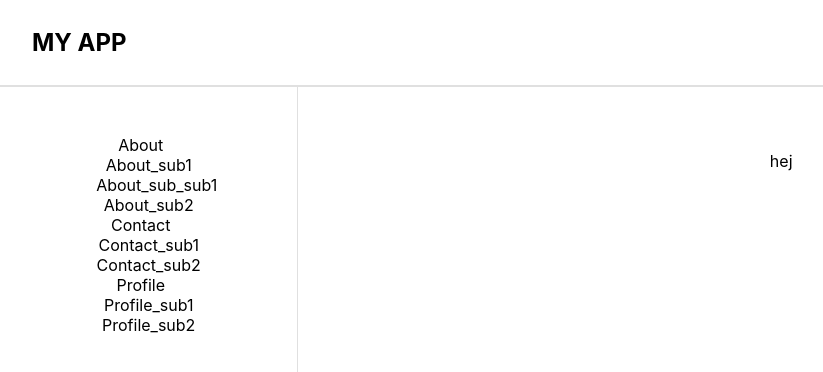
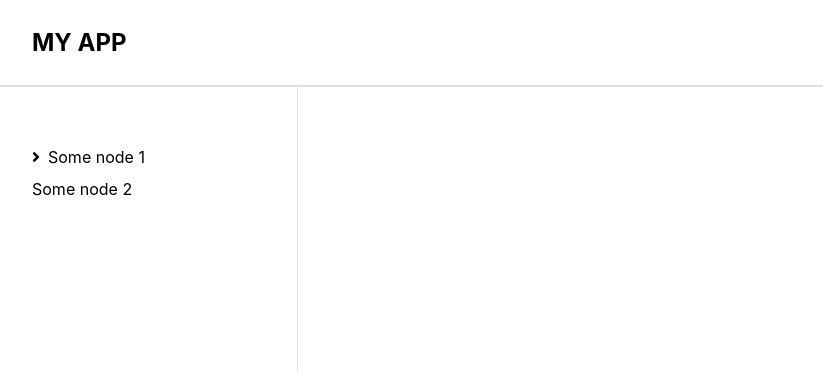
Before and after one commit to karinlj/skf-assignment, a React (Create React App) app: page / in a window 1280 px wide. Shown: the top 372 px of the page, without its empty margins (16-839 px from the left). Built offline with nearby package versions, Linux system fonts and the light colour scheme; data requests are answered from the project's data file.

Commit message:
link styling, content output and api fetching

```diff
--- a/package.json
+++ b/package.json
@@ -17,7 +17,7 @@
     "build": "react-scripts build",
     "test": "react-scripts test",
     "eject": "react-scripts eject",
-    "server": "json-server --watch data/db.json --port 9000"
+    "server": "json-server --watch src/data/treeData.json --port 9000"
   },
   "eslintConfig": {
     "extends": [
--- a/public/index.html
+++ b/public/index.html
@@ -19,6 +19,10 @@
       work correctly both with client-side routing and a non-root public URL.
       Learn how to configure a non-root public URL by running `npm run build`.
     -->
+    <link
+    href= 'https://use.fontawesome.com/releases/v5.5.0/css/all.css'
+    rel="stylesheet"
+  /></link>
     <title>SKF Home Assignment</title>
   </head>
   <body>
--- a/src/components/MainContent.js
+++ b/src/components/MainContent.js
@@ -1,36 +1,63 @@
 import { useState, useEffect } from "react";
+//import TreeData from "../data/treeData.json";
 
 const MainContent = () => {
-  // const [current, setCurrent] = useState(0);
+  const [treeData, setTreeData] = useState(null);
+  const [current, setCurrent] = useState("");
+  const [oldSelected, setOldSelected] = useState("");
+  const [isLoading, setIsLoading] = useState(true);
+  const [error, setError] = useState(null);
 
-  const data = [
-    {
-      name: "About",
-      children: [
-        { name: "About_sub1", children: [{ name: "About_sub_sub1" }] },
-        { name: "About_sub2" },
-      ],
-    },
-    {
-      name: "Contact",
-      children: [{ name: "Contact_sub1" }, { name: "Contact_sub2" }],
-    },
-    {
-      name: "Profile",
-      children: [{ name: "Profile_sub1" }, { name: "Profile_sub2" }],
-    },
-  ];
-  const openLink = (e) => {
+  const treeDataUrl = "http://localhost:9000/data/";
+
+  const getData = async (url) => {
+    try {
+      //fetch() returns promise
+      const result = await fetch(url);
+      //result men status ej ok
+      if (!result.ok) {
+        // console.log("result:", result);
+        throw Error("Fetch data error: " + result.statusText);
+      }
+      //result.json(); returns promise
+      const data = await result.json();
+      return data;
+      //inget result ex hittar ej url
+    } catch (err) {
+      console.log("error:", err);
+    }
+  };
+  useEffect(() => {
+    const getTreeData = async () => {
+      const dataFromServer = await getData(treeDataUrl);
+      console.log("dataFromServer", dataFromServer);
+      console.log("treeDataUrl:", treeDataUrl);
+      //setting Gui state
+      setTreeData(dataFromServer);
+      setIsLoading(false);
+      if (dataFromServer) {
+        setError(null);
+      } else {
+        setError("Ooops!! Could not fetch data...");
+      }
+    };
+    getTreeData();
+  }, []);
+
+  const openLink = (e, name) => {
     e.currentTarget.classList.toggle("open");
-    e.stopPropagation();
+    console.log("openNode", name);
+    setCurrent(name);
   };
 
-  const openNode = () => {
-    console.log("openNode");
-  };
-
-  const displayName = (name) => {
+  const displayName = (e, name) => {
+    if (oldSelected) {
+      oldSelected.classList.remove("selected");
+    }
     console.log("displayName", name);
+    setCurrent(name);
+    e.currentTarget.classList.add("selected");
+    setOldSelected(e.currentTarget);
   };
 
   const buildNode = (item) => {
@@ -38,8 +65,15 @@ const MainContent = () => {
     if (item.children) {
       return (
         <div className="node">
-          <span onClick={(e) => openLink(e)}>{item.name}</span>
-          <br />
+          <span
+            className="node_link"
+            onClick={(e) => {
+              openLink(e, item.name);
+            }}
+          >
+            {item.name}
+          </span>
+
           {item.children.map((subitem) => {
             return buildNode(subitem);
           })}
@@ -49,54 +83,41 @@ const MainContent = () => {
       //console.log("item.name", item.name);
       return (
         <div className="leaf">
-          <span className="main_link" onClick={() => displayName(item.name)}>
+          <span
+            className="leaf_link"
+            onClick={(e) => displayName(e, item.name)}
+          >
             {item.name}
           </span>
-          <br />
         </div>
       );
     }
   };
 
   //   useEffect(() => {
-  //     //console.log("current", current);
+  //     console.log("current", current);
   //   }, [current]);
 
   return (
     <section className="main_content">
       <aside className="sidebar">
         <nav className="nav">
-          {data.map((item, i) => {
-            return (
-              <div
-                key={i}
-                className="link_wrapper"
-                //onClick={(e) => e.currentTarget.classList.toggle("open")}
-              >
-                {buildNode(item)}
-              </div>
-            );
-          })}
+          {error && <div className="error">{error}</div>}
+          {isLoading && <div className="loading">Loading...</div>}
+          {treeData &&
+            treeData.map((item, i) => {
+              return (
+                <div key={i} className="link_wrapper">
+                  {buildNode(item)}
+                </div>
+              );
+            })}
         </nav>
       </aside>
 
       <article className="content">
-        hej
-        {/* {data &&
-          data.map((item, i) => {
-            return (
-              <div key={i} className="item_content">
-                <h2>{item.name}</h2>
-              </div>
-            );
-          })} */}
+        <h2>{current}</h2>
       </article>
-
-      {/* <article className="content">
-        <h3 id="one">Some node 1</h3>
-        <h3 id="two">Some node 2</h3>
-        <h3 id="three">Some node 3</h3>
-      </article> */}
     </section>
   );
 };
--- /dev/null
+++ b/src/data/treeData.json
@@ -0,0 +1,34 @@
+{
+    "data":[
+       {
+          "name":"Some node 1",
+          "children":[
+             {
+                "name":"Some node 1.1",
+                "children":[
+                   {
+                      "name":"Some node 1.1.1"
+                   }
+                ]
+             },
+             {
+                "name":"Some node 1.2"
+             },
+             {
+                "name":"Some node 1.3",
+                "children":[
+                   {
+                      "name":"Some node 1.3.1"
+                   }
+                ]
+             },
+             {
+                "name":"Some node 1.4"
+             }
+          ]
+       },
+       {
+          "name":"Some node 2"
+       }
+    ]
+}
--- a/src/index.scss
+++ b/src/index.scss
@@ -31,99 +31,72 @@ p {
   text-transform: uppercase;
 }
 .main_section {
-  // display: flex;
   height: 100vh;
-  // .sidebar {
-  //   width: 20%;
-  //   padding: 3rem;
-  //   border-right: 1px solid #e0e0e0;
-  //   ul {
-  //     li {
-  //       text-align: left;
-  //       margin: 0.25rem 0;
-  //     }
-  //   }
-  // }
+
   .main_content {
-    .node {
-      max-height: 100px;
-      &.open {
-        // opacity: 1;
-        max-height: 350px;
-      }
-
-      .node {
-        margin-left: 1rem;
-        .leaf {
-          margin-left: 1rem;
-        }
-      }
-      .leaf {
-        margin-left: 1rem;
-      }
-    }
-
-    // width: 80%;
-    // padding: 4rem 3rem;
-
-    //tillfälligt
     height: 100vh;
     display: flex;
     .content {
       width: 80%;
       padding: 4rem 3rem;
-      .item_content {
-        display: none;
-        &.active {
-          display: block;
-        }
-      }
-      // #one {
-      //   height: 300px;
-      //   background: pink;
-      // }
-      // #two {
-      //   height: 300px;
-      //   background: lightgreen;
-      // }
-      // #three {
-      //   height: 300px;
-      //   background: lightgrey;
-      // }
     }
 
     .sidebar {
       width: 20%;
       padding: 3rem;
       border-right: 1px solid #e0e0e0;
-      ul {
-        li.link_wrapper {
-          text-align: left;
-          margin: 0.5rem 0;
-          .main_link {
-            cursor: pointer;
-            &.active {
-              color: deeppink;
+
+      .link_wrapper {
+        text-align: left;
+        margin: 0.5rem 0;
+        .node {
+          .node {
+            margin-left: 1rem;
+            .leaf {
+              margin-left: 1rem;
+              .leaf_link {
+                display: block;
+                padding: 0.25rem 0;
+              }
             }
           }
-          .sub_link {
-            cursor: pointer;
+          .leaf {
+            display: block;
+            padding: 0.25rem 0;
             margin-left: 1rem;
-            padding: 0.25rem;
-            font-size: 90%;
-            color: initial;
-            max-height: 0;
-            overflow-y: hidden;
-            transition: all 0.4s ease-out;
-            opacity: 0;
-            &.active {
-              color: dodgerblue;
+            .leaf_link {
+              display: block;
+              padding: 0.25rem 0;
             }
           }
-          &.open {
-            .sub_link {
-              opacity: 1;
-              max-height: 350px;
+          //toggle open
+          .node_link {
+            display: block;
+            padding: 0.25rem 0;
+            &:before {
+              font-family: "Font Awesome 5 Free";
+              font-weight: 900;
+              content: "\f105";
+              margin-right: 0.5rem;
+            }
+            ~ div {
+              display: none;
+            }
+            &.open {
+              color: deeppink;
+              &:before {
+                content: "\f107";
+              }
+              ~ div {
+                display: block;
+              }
+            }
+          }
+        }
+        .leaf {
+          .leaf_link {
+            &.selected {
+              color: dodgerblue;
             }
           }
         }
```
Also changed, not shown: src/components/MainContent_old.js (deleted, +0 -169 lines).
